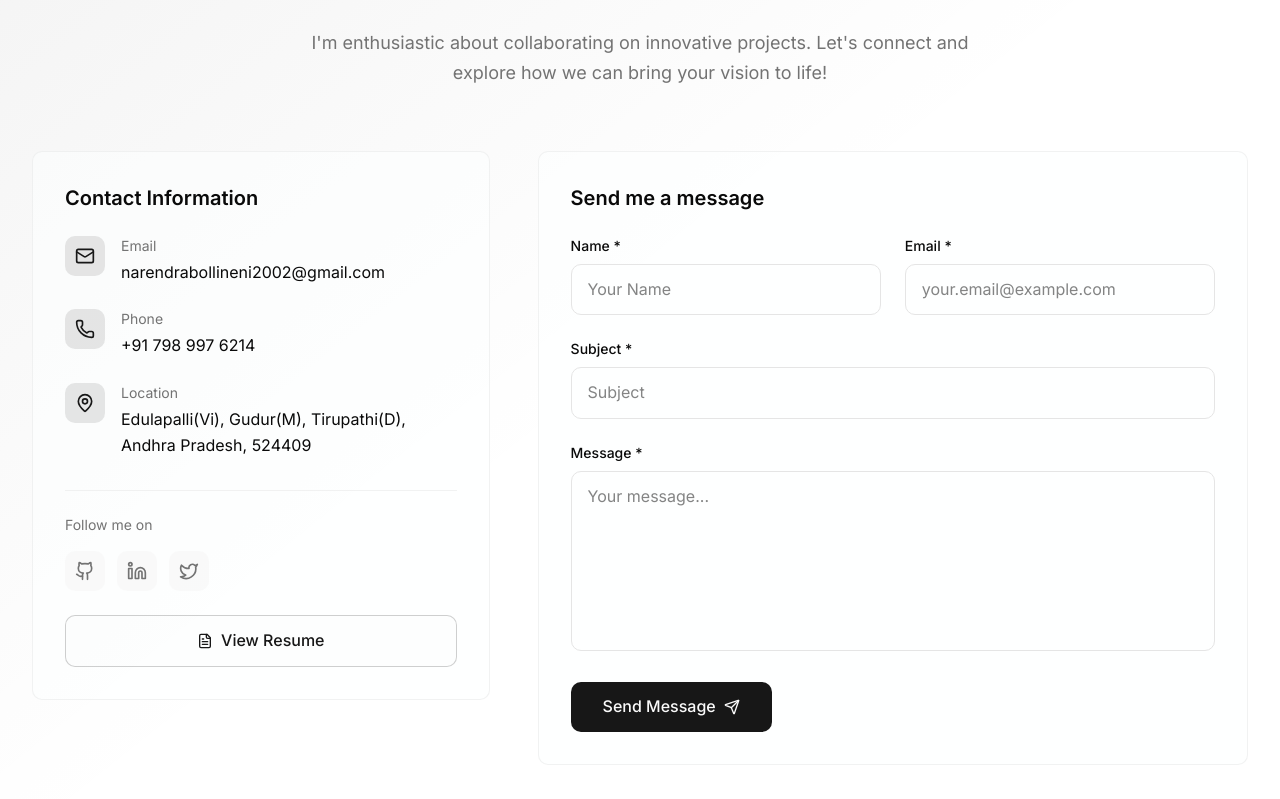
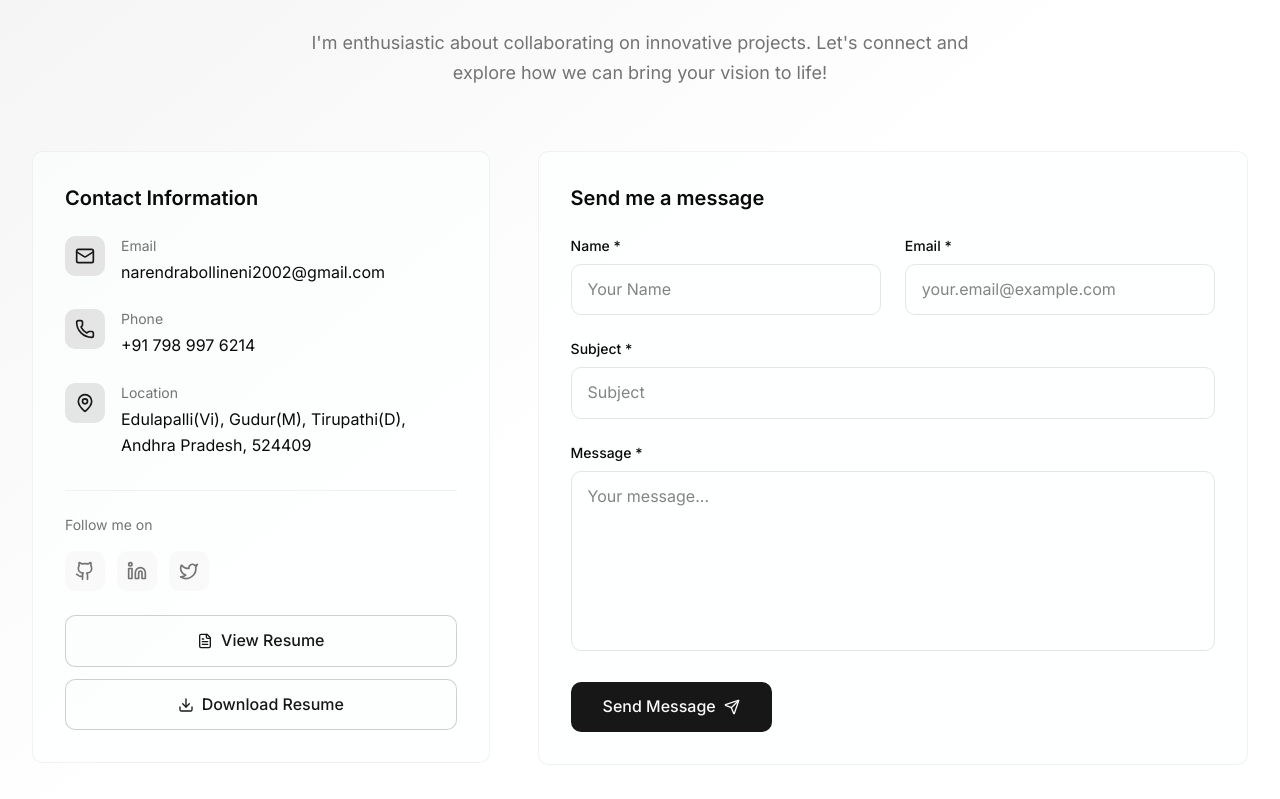
Before and after one commit to nrenx/portfilio, a Next.js app: page / in a window 1280 px wide. Shown: the part 4202-5001 px from the top of the page. Built offline with nearby package versions, Linux system fonts and the light colour scheme; no server answers.

Commit message:
Refactor code structure for improved readability and maintainability

```diff
--- a/src/components/sections/contact-section.tsx
+++ b/src/components/sections/contact-section.tsx
@@ -2,7 +2,7 @@
 
 import React, { useState } from 'react';
 import { motion } from 'framer-motion';
-import { Mail, Phone, MapPin, Send, FileText, Github, Linkedin, Twitter } from 'lucide-react';
+import { Mail, Phone, MapPin, Send, FileText, Download, Github, Linkedin, Twitter } from 'lucide-react';
 import { cn, getRuntimeAssetPath } from '@/lib/utils';
 import { FORM_CONFIG } from '@/lib/constants';
 
@@ -38,6 +38,16 @@ export function ContactSection({ className }: ContactSectionProps) {
   const handleResumeClick = () => {
     // Open the resume in a new window for preview
     window.open(getRuntimeAssetPath('/assets/resume/resume.pdf'), '_blank');
+  };
+
+  const handleDownloadResume = () => {
+    // Create a temporary anchor element to trigger download
+    const link = document.createElement('a');
+    link.href = getRuntimeAssetPath('/assets/resume/resume.pdf');
+    link.download = 'Bollineni_Narendra_Resume.pdf';
+    document.body.appendChild(link);
+    link.click();
+    document.body.removeChild(link);
   };
 
   const contactInfo = [
@@ -275,6 +285,21 @@ export function ContactSection({ className }: ContactSectionProps) {
                     </span>
                   </motion.button>
                 </div>
+
+                {/* Download Resume Button */}
+                <div className="mt-3">
+                  <motion.button
+                    onClick={handleDownloadResume}
+                    className="w-full bg-muted/10 border border-primary/20 text-primary rounded-lg font-medium px-6 py-3 transition-all duration-300 hover:shadow-lg hover:bg-primary hover:text-primary-foreground group"
+                    whileHover={{ scale: 1.02 }}
+                    whileTap={{ scale: 0.98 }}
+                  >
+                    <span className="flex items-center justify-center gap-2">
+                      <Download className="w-4 h-4" />
+                      Download Resume
+                    </span>
+                  </motion.button>
+                </div>
               </div>
             </motion.div>
 
```
Also changed, not shown: 2 other files (tests, documents, lock files or other folders).
